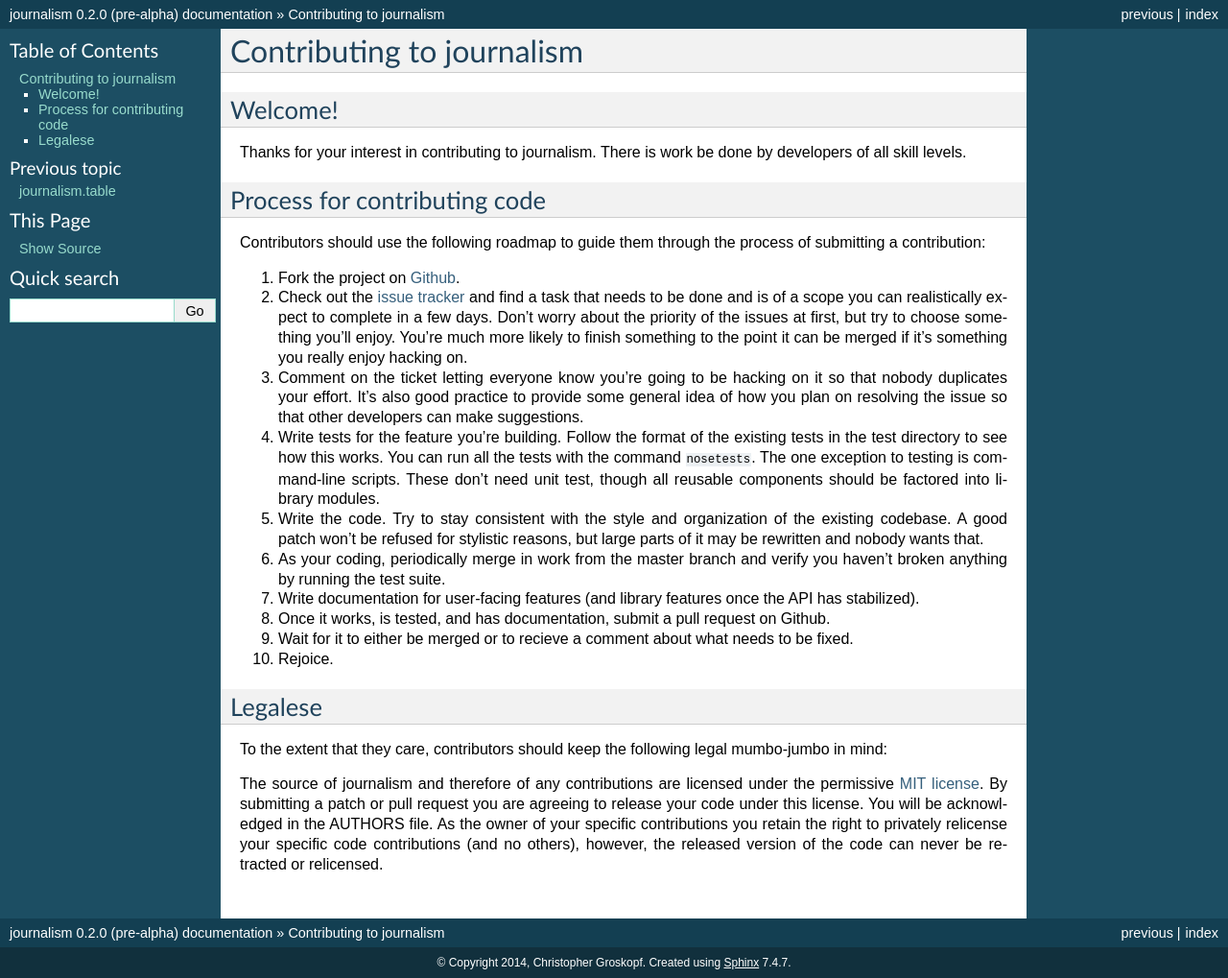
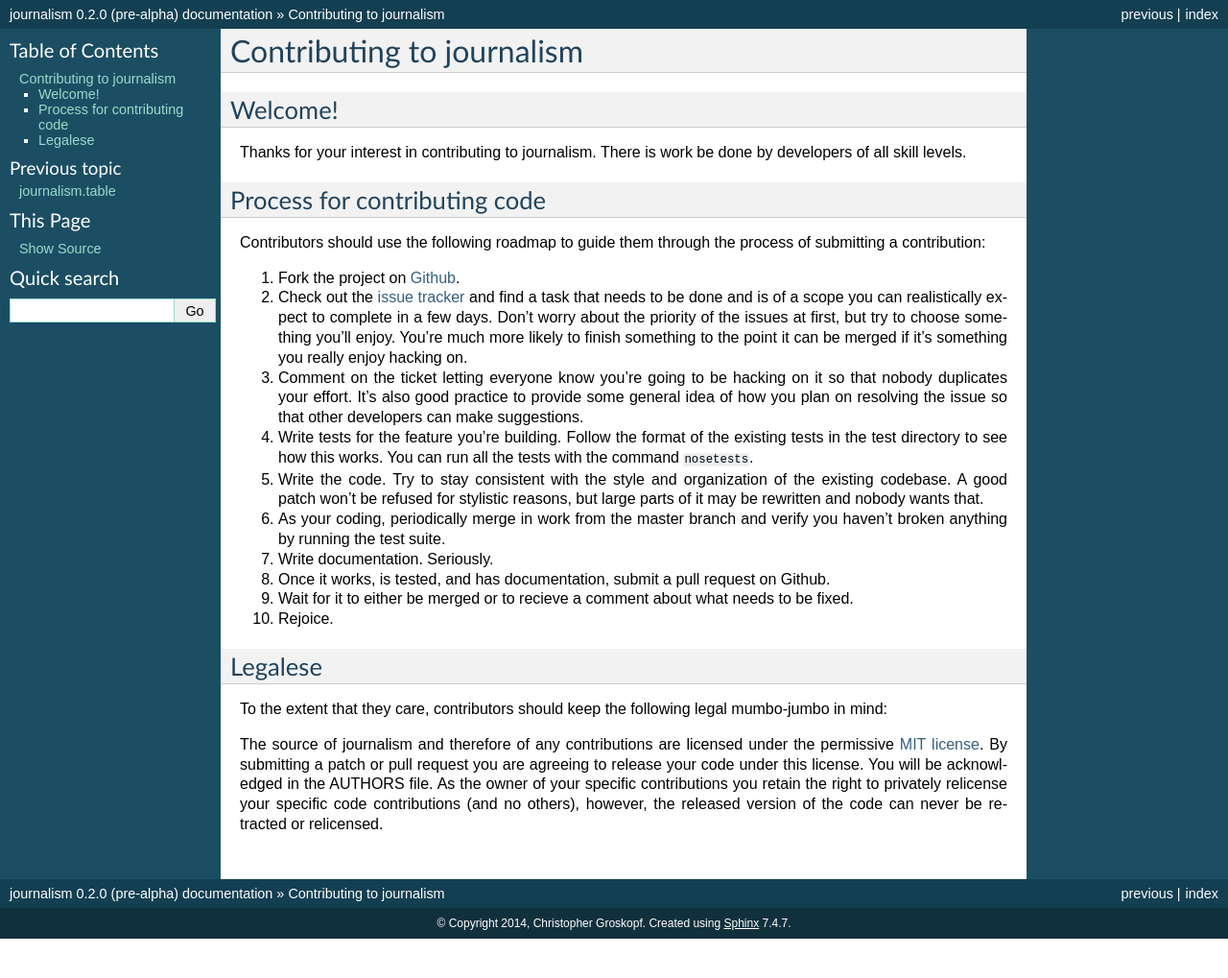
Before and after one commit to wireservice/agate, a Sphinx documentation site: the page built from docs/contributing.rst, in a window 1280 px wide. Shown: the whole page at 96% size. Built offline with Sphinx 7.4.7, drawn with Linux system fonts in a browser that asks for light colours; after the commit the page ends 978 px from its top, so only the background shows below that.

Commit message:
Update contrib guidelines.

```diff
--- a/docs/contributing.rst
+++ b/docs/contributing.rst
@@ -15,10 +15,10 @@ Contributors should use the following roadmap to guide them through the process
 #. Fork the project on `Github <https://github.com/onyxfish/journalism>`_.
 #. Check out the `issue tracker <https://github.com/onyxfish/journalism/issues>`_ and find a task that needs to be done and is of a scope you can realistically expect to complete in a few days. Don't worry about the priority of the issues at first, but try to choose something you'll enjoy. You're much more likely to finish something to the point it can be merged if it's something you really enjoy hacking on.
 #. Comment on the ticket letting everyone know you're going to be hacking on it so that nobody duplicates your effort. It's also good practice to provide some general idea of how you plan on resolving the issue so that other developers can make suggestions.
-#. Write tests for the feature you're building. Follow the format of the existing tests in the test directory to see how this works. You can run all the tests with the command ``nosetests``. The one exception to testing is command-line scripts. These don't need unit test, though all reusable components should be factored into library modules.
+#. Write tests for the feature you're building. Follow the format of the existing tests in the test directory to see how this works. You can run all the tests with the command ``nosetests``.
 #. Write the code. Try to stay consistent with the style and organization of the existing codebase. A good patch won't be refused for stylistic reasons, but large parts of it may be rewritten and nobody wants that.
 #. As your coding, periodically merge in work from the master branch and verify you haven't broken anything by running the test suite.
-#. Write documentation for user-facing features (and library features once the API has stabilized).
+#. Write documentation. Seriously.
 #. Once it works, is tested, and has documentation, submit a pull request on Github.
 #. Wait for it to either be merged or to recieve a comment about what needs to be fixed.
 #. Rejoice.
```
